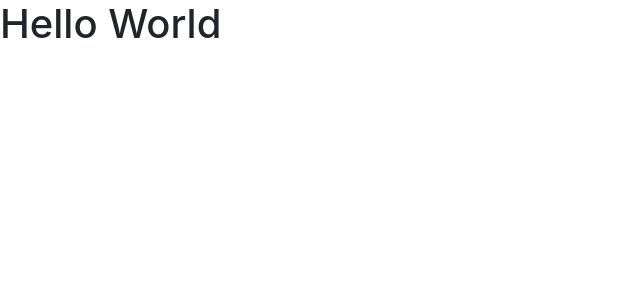
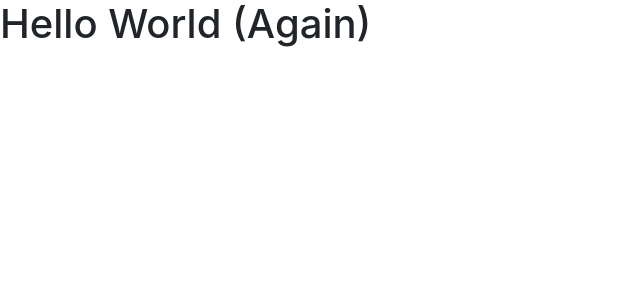
Before and after one commit to fanofstuff/employee-directory-HW, a React (Create React App) app: page / in a window 1280 px wide. Shown: the top 300 px of the page, without its empty margins (0-640 px from the left). Built offline with nearby package versions, Linux system fonts and the light colour scheme.

Commit message:
created container employeeDirectory and imported into App

```diff
--- a/src/App.js
+++ b/src/App.js
@@ -1,9 +1,10 @@
 import React from 'react';
+import EmployeeDirectory from './containers/EmployeeDirectory';
 
 function App() {
   return (
     <div>
-      <h1>Hello World</h1>
+      <EmployeeDirectory/>
     </div>
   );
 }
--- /dev/null
+++ b/src/containers/EmployeeDirectory.jsx
@@ -0,0 +1,13 @@
+import React, { Component } from 'react';
+
+class EmployeeDirectory extends Component {
+    render() {
+        return (
+            <div>
+                <h1>Hello World (Again)</h1>
+            </div>
+        );
+    }
+}
+
+export default EmployeeDirectory;
```
